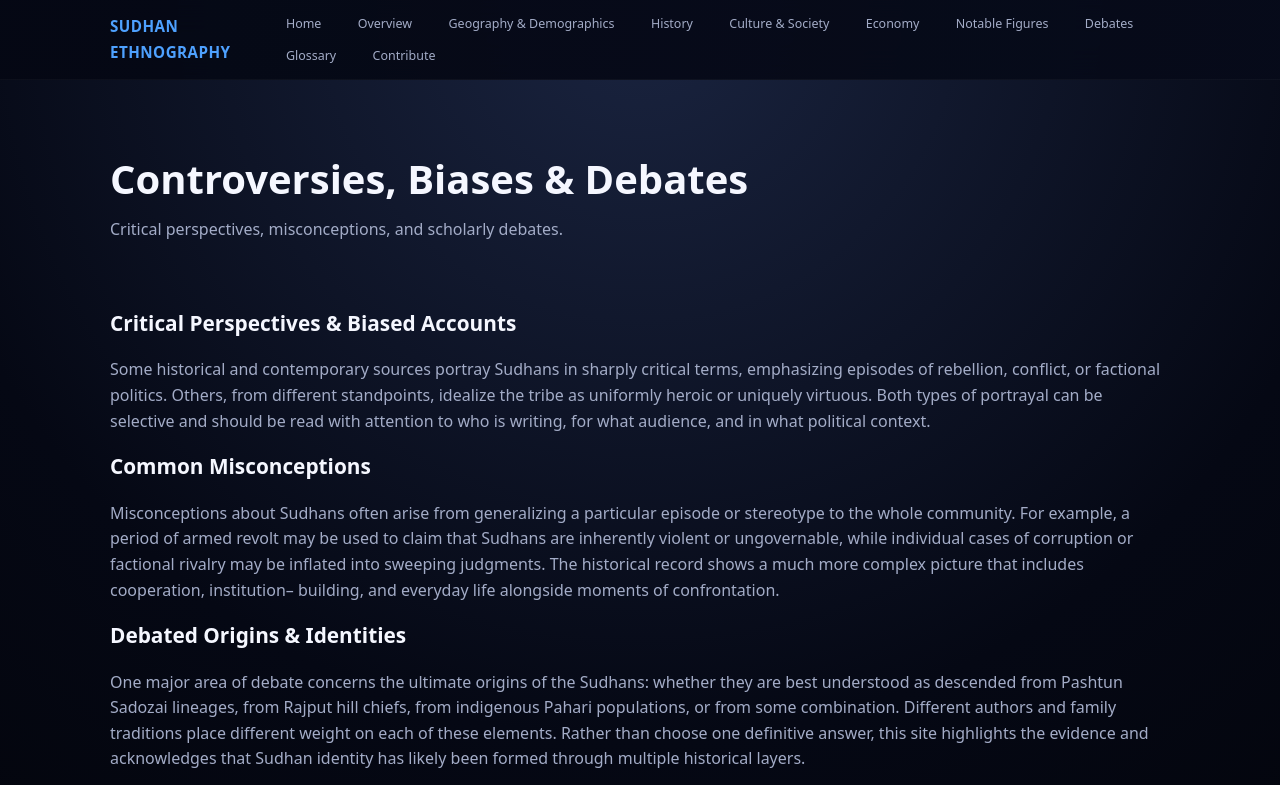
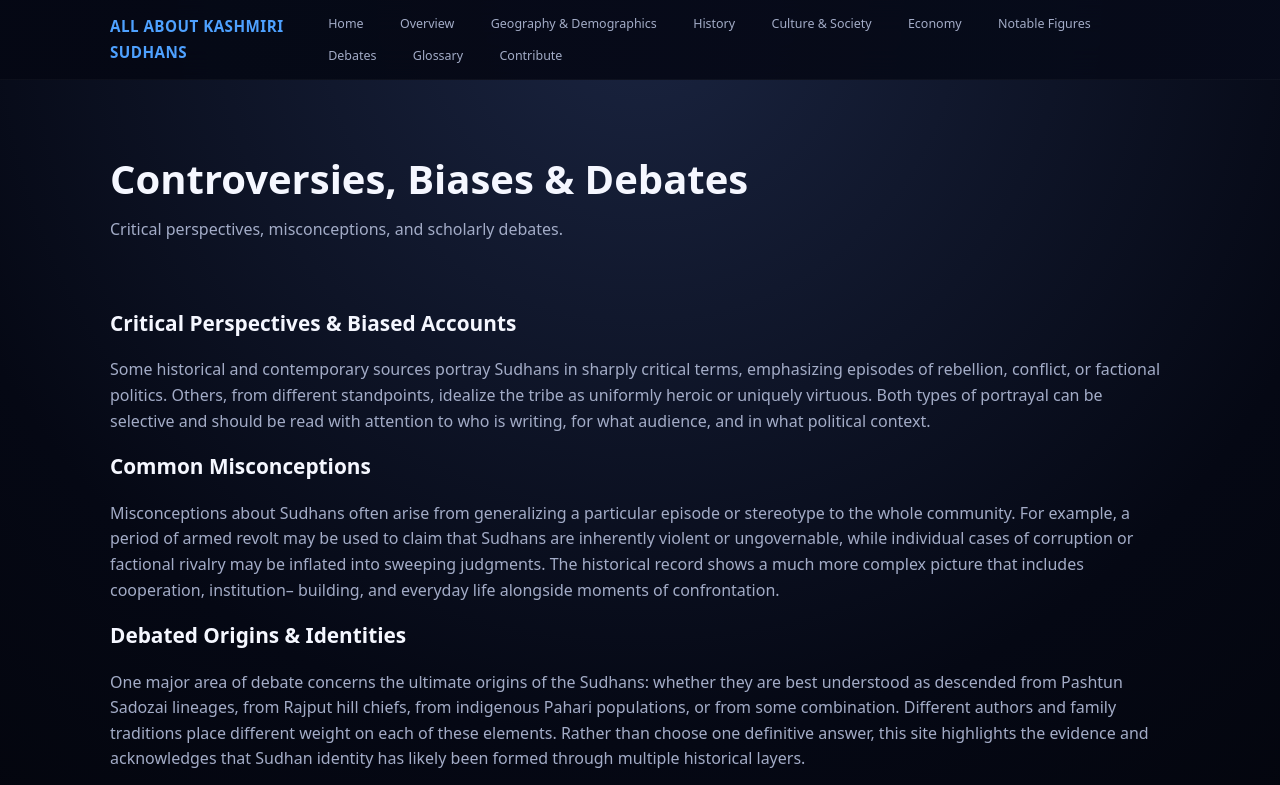
Before and after one commit to ToseefKhan062009/Sudhan, a plain HTML site: page controversies.html in a window 1280 px wide. Shown: the top 785 px of the page. Drawn offline with Linux system fonts and the light colour scheme.

Commit message:
Update controversies.html

```diff
--- a/controversies.html
+++ b/controversies.html
@@ -10,7 +10,7 @@
 
 <nav class="navbar">
   <div class="container nav-container">
-    <div class="brand"><a href="index.html">Sudhan Ethnography</a></div>
+    <div class="brand"><a href="index.html">All About Kashmiri Sudhans</a></div>
     <ul class="nav-links">
       <li><a href="index.html">Home</a></li>
       <li><a href="overview.html">Overview</a></li>
```
